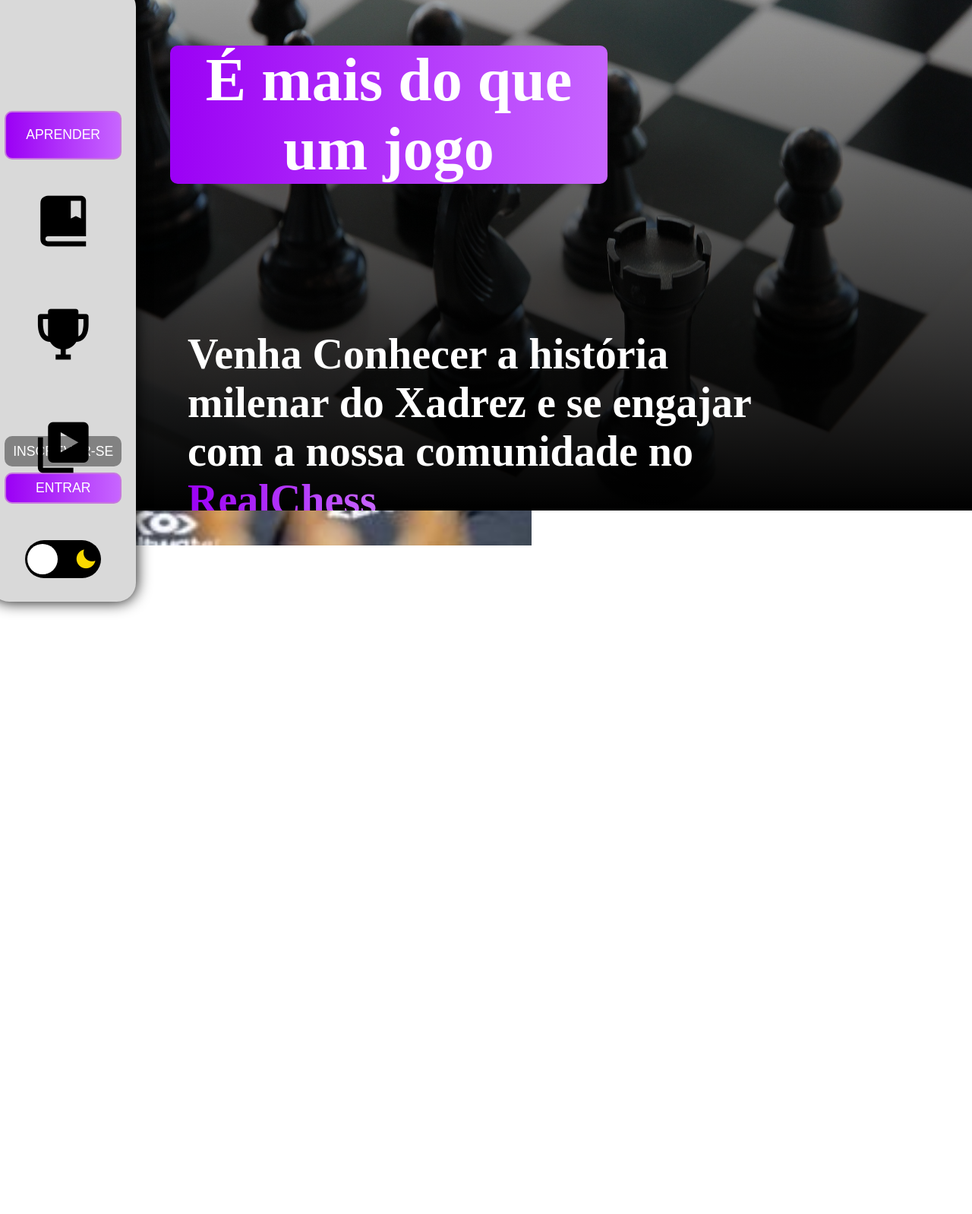
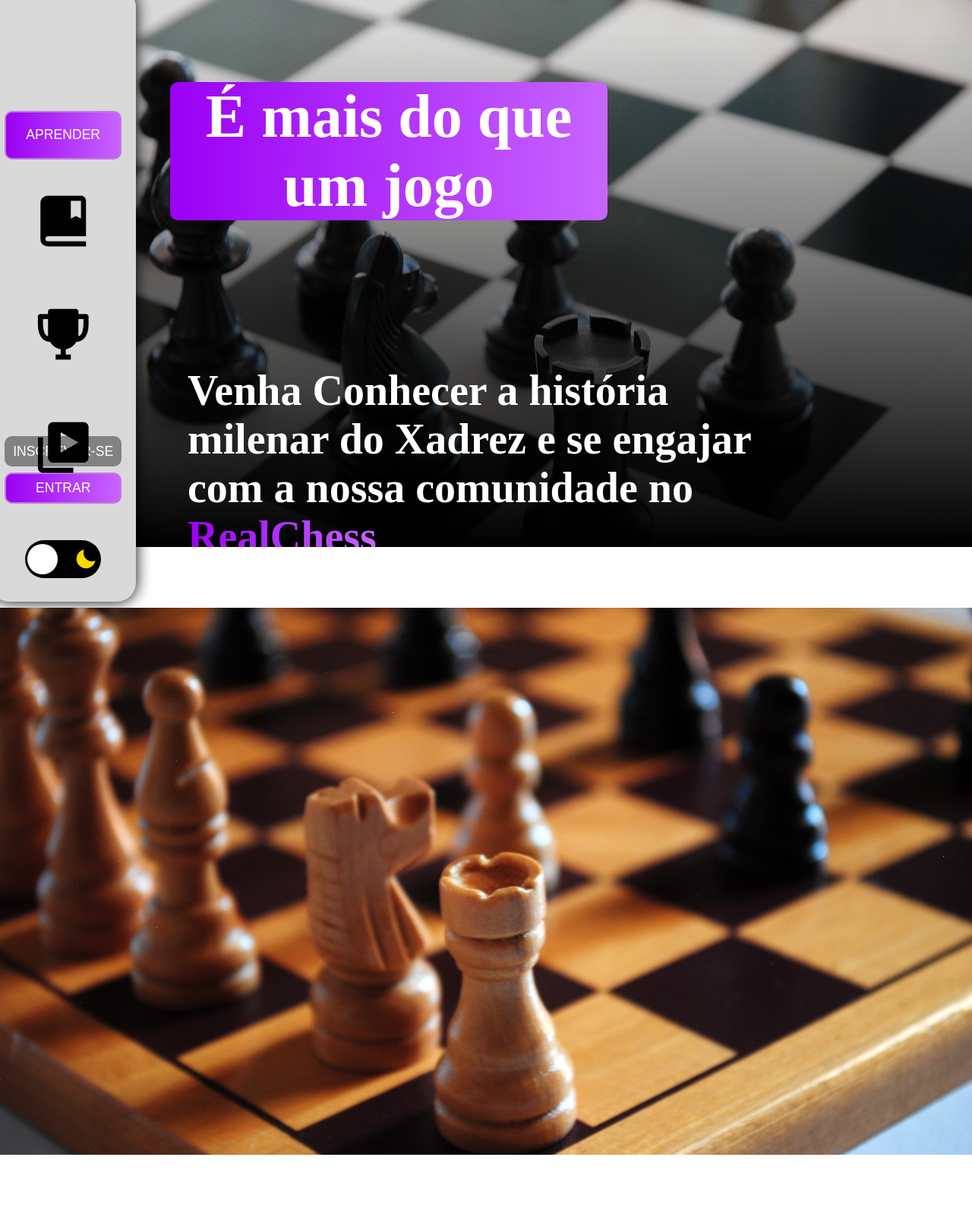
Before and after one commit to Arthurr-Rosante/Xadrez-Website, a plain HTML site: page index.html in a window 1280 px wide. Shown: the top 1598 px of the page at 76% size. Before the commit the page ends 800 px from the top, so only its background shows below. Drawn offline with nearby package versions, Linux system fonts and the light colour scheme; files whose address does not match are found by name; a web font is replaced by a local one.

Commit message:
paralax finalizado

```diff
--- a/assets/css/style.css
+++ b/assets/css/style.css
@@ -331,12 +331,11 @@
 /*página 1*/
 
 .pag1{
-    background-color: black;
     width: 90vw;
     height: 85vh;
     position: absolute;
     left: 13vw;
-    top: -1vh;
+    top: 5vh;
     z-index: 1;
 }
 .degrade-pag1{
@@ -401,3 +400,29 @@ border-style: solid;
 .rank1img{
     width: 700px;
 }
+section{
+    width: 100%;
+    height: 10vh;
+    background-position: center;
+    background-repeat: no-repeat;
+    background-size: cover;
+
+    background-attachment: fixed;
+}
+
+section:nth-of-type(1){
+    background-image: url(../img/bg1.jpg);
+    height: 90vh;
+}
+section:nth-of-type(3){
+    background-image: url(../img/bg2.jpg);
+    height: 90vh ;
+}
+section:nth-of-type(5){
+    background-image: url(../img/BG3.jpg);
+    height: 90vh ;
+}
+section:nth-of-type(7){
+    background-image: url(../img/bg4.jpg);
+    height: 90vh ;
+}
--- a/index.html
+++ b/index.html
@@ -12,6 +12,14 @@
 </head>
 <body>
         <!-- Formulário Cadastre-se / Login   -->
+        <section></section>
+        <section></section>
+        <section></section>
+        <section></section>
+        <section></section>
+        <section></section>
+        <section></section>
+        <section></section>
 
                 <form method="post" class="frm">
 
@@ -85,7 +93,6 @@
     <!--Pag1-->
     <div class="pag1">
         <div class="degrade-pag1"></div>
-        <img src="assets/img/bg1.jpg" class="background-pag1">
         <div class="back-titulo">
             <h1 class="titulo">
                 É mais do que um jogo
```
Also changed, not shown: assets/img/BG3.jpg (added), assets/img/bg4.jpg (added).
